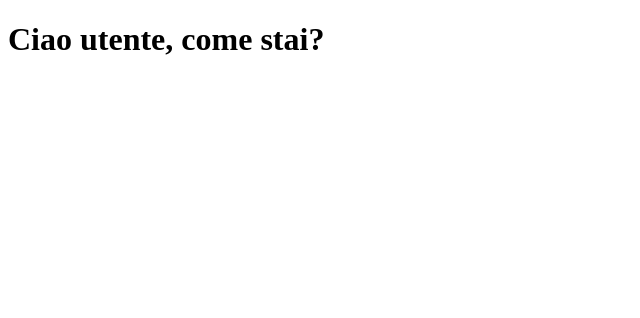
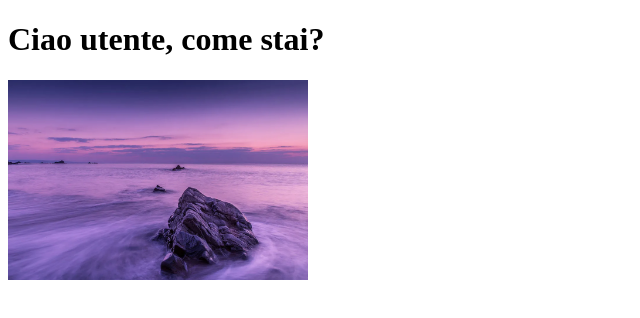
Before and after one commit to domenicolafroscia/vue-hello, a plain HTML site: page index.html in a window 1280 px wide. Shown: the whole page, without its empty margins (0-640 px from the left). Drawn offline with nearby package versions, Linux system fonts and the light colour scheme.

Commit message:
add: aggiunta bonus

```diff
--- a/css/style.css
+++ b/css/style.css
@@ -0,0 +1,3 @@
+img {
+    width: 300px;
+}
--- a/index.html
+++ b/index.html
@@ -12,6 +12,7 @@
 
     <div id="app">
         <h1>{{ message }}</h1>
+        <img :src="imgSrc" alt="">
     </div>
 
     <script src="js/script.js"></script>
--- a/js/script.js
+++ b/js/script.js
@@ -3,7 +3,8 @@ const { createApp } = Vue;
 const app = createApp({
     data(){
         return{
-            message: "Ciao utente, come stai?"
+            message: "Ciao utente, come stai?",
+            imgSrc: "img/coastal-wash-web.webp"
         }
     }
 });
```
